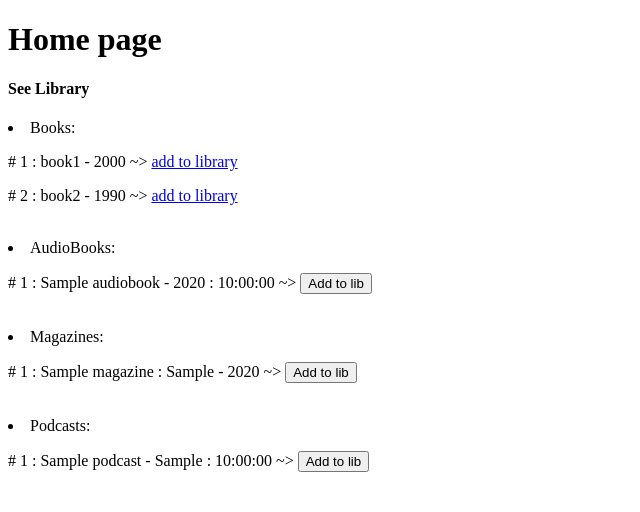
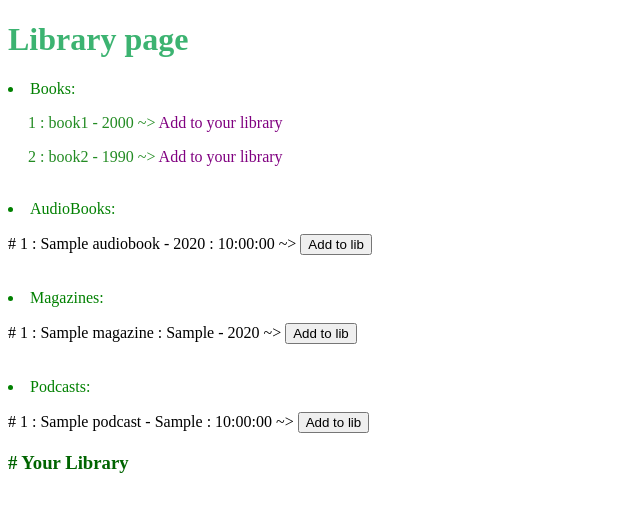
Before and after one commit to Hanane-fallah/Personal_Library, a Django app: page /library/ in a window 1280 px wide. Shown: the top 512 px of the page, without its empty margins (0-640 px from the left). Run offline with Django 4.2, Linux system fonts and the light colour scheme; data comes from the database, SQL or seed files in the repository; tables that the repository leaves empty hold one stand-in row (values such as "Sample post").

Commit message:
007 - change apparent templates

```diff
--- a/Personal_Lib/Templates/library/home.html
+++ b/Personal_Lib/Templates/library/home.html
@@ -5,17 +5,18 @@
     <title>Home</title>
 </head>
 <body>
-<h1>Home page</h1>
-<h4>See Library</h4>
-<li>Books:</li>
+<h1 style="color: mediumseagreen">Library page</h1>
+<li style="color: green">Books:</li>
 {% for book in books %}
 <form method="POST">
     {% csrf_token %}
-    <p># {{ book.id }} : {{ book }} ~> <a href="{% url 'add_book' book.id %}" name="book_id">add to library </a></p>
+    <div style="margin-left: 20px; color: forestgreen">
+        <p> {{ book.id }} : {{ book }} ~> <a href="{% url 'add_book' book.id %}" style="text-decoration: none; color: purple">Add to your library </a></p>
+    </div>
 </form>
 {% endfor %}
 <br>
-<li>AudioBooks:</li>
+<li style="color: green">AudioBooks:</li>
 {% for book in audiobooks %}
 <form method="post">
     {% csrf_token %}
@@ -24,7 +25,7 @@
 {% endfor %}
 <br>
 
-<li>Magazines:</li>
+<li style="color: green">Magazines:</li>
 {% for book in magazines %}
 <form method="post">
     {% csrf_token %}
@@ -33,12 +34,14 @@
 {% endfor %}
 <br>
 
-<li>Podcasts:</li>
+<li style="color: green">Podcasts:</li>
 {% for book in podcasts %}
 <form method="post">
     {% csrf_token %}
     <p># {{ book.id }} : {{ book }} ~> <input type="submit" value="Add to lib" name="add_book"><p>
 </form>
 {% endfor %}
+<!--todo: user authentication-->
+<h3 style="color: darkgreen"># <a href="{% url 'user_lib' 1 %}" style="text-decoration: none; color: darkgreen">Your Library</a> </h3>
 </body>
 </html>
```
Also changed, not shown: Personal_Lib/Templates/library/library.html (+6 -3 lines), Personal_Lib/Templates/welcome.html (added, +11 -0 lines).
